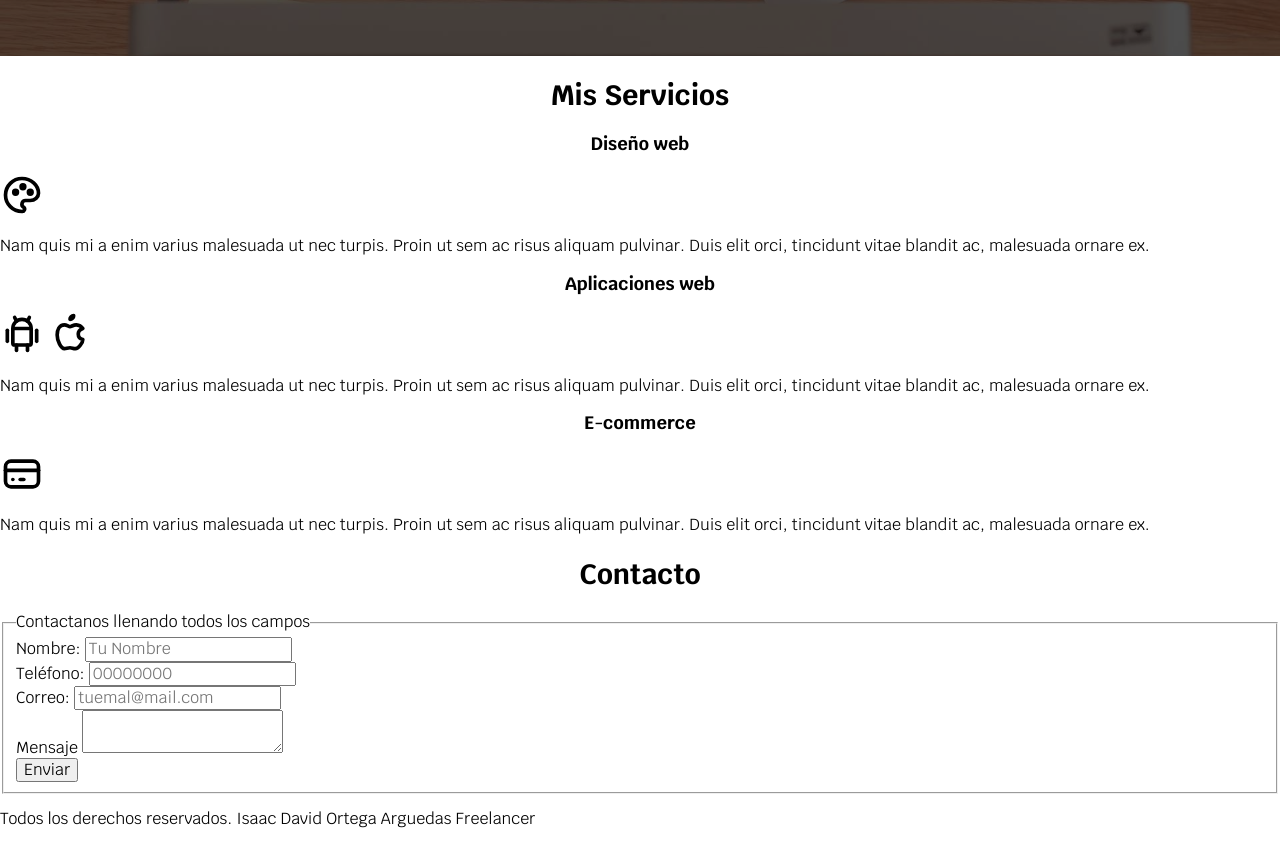
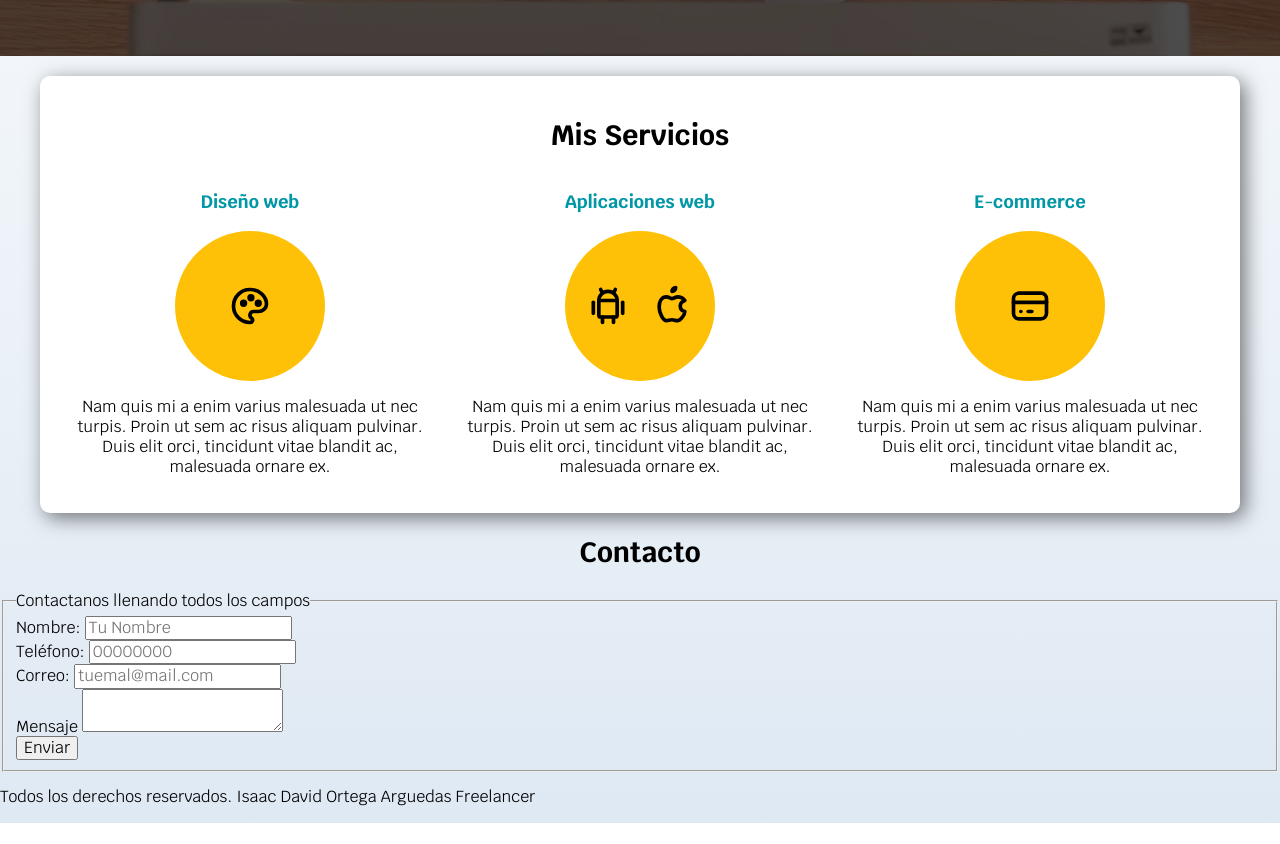
Before and after one commit to Irsacfac/Sitio-Freelancer, a plain HTML site: page freelancer_inicio/index.html in a window 1280 px wide. Shown: the part 502-1346 px from the top of the page. After the commit the page ends 1325 px from the top, so only its background shows below. Drawn offline with Linux system fonts and the light colour scheme.

Commit message:
services section finished

```diff
--- a/freelancer_inicio/css/styles.css
+++ b/freelancer_inicio/css/styles.css
@@ -4,7 +4,9 @@
     --primario: #FFC107;
     --secundario: #0097A7;
     --gris: #757575;
-}
+    --gris_claro: #DFE9F3;
+    }
+/* Globales */
 html{
     font-size: 62.5%;
     box-sizing: border-box;
@@ -15,21 +17,7 @@ html{
 body{
     font-size: 16px; /* 1 rem = 10 pixeles */
     font-family: 'Krub', sans-serif;
-}
-h1{
-    font-size: 3.8rem;
-}
-h2{
-    font-size: 2.8rem;
-}
-h3{
-    font-size: 1.8rem;
-}
-h1,h2,h3{
-    text-align: center;
-}
-.titulo span{
-    font-size: 2rem;
+    background-image: linear-gradient(to top, var(--gris_claro) 0%, var(--blanco) 100%);
 }
 
 .contenedor{
@@ -46,7 +34,7 @@ h1,h2,h3{
     text-decoration: none;
     text-transform: uppercase;
     font-weight: bold;
-    border-radius: .5rem;
+    border-radius: .5rem; /* esquinas redondeadas */
     width: 90%;
     text-align: center;
 }
@@ -55,6 +43,32 @@ h1,h2,h3{
         width: auto;
     }
 }
+
+.sombra{
+    -webkit-box-shadow: 5px 5px 20px 0px rgba(0,0,0,0.52);
+    -moz-box-shadow: 5px 5px 20px 0px rgba(0,0,0,0.52);
+    box-shadow: 5px 5px 20px 0px rgba(0,0,0,0.52);
+    background-color: var(--blanco);
+    padding: 2rem;
+    border-radius: 1rem;
+}
+/* Tipografia */
+h1{
+    font-size: 3.8rem;
+}
+h2{
+    font-size: 2.8rem;
+}
+h3{
+    font-size: 1.8rem;
+}
+h1,h2,h3{
+    text-align: center;
+}
+.titulo span{
+    font-size: 2rem;
+}
+/* Titulos */
 
 .nav-bg{
     background-color: var(--secundario);
@@ -90,6 +104,7 @@ h1,h2,h3{
     background-size: cover;
     height: 420px;
     position: relative;
+    margin-bottom: 2rem;
 }
 .contenido-hero{
     position: absolute;
@@ -108,7 +123,39 @@ h1,h2,h3{
 .contenido-hero p{
     color: var(--blanco);
 }
-.ubicacion{
+.contenido-hero .ubicacion{
     display: flex;
     align-items: flex-end;
 }
+/* Servicios */
+@media (min-width: 768px) {
+    .servicios{
+        display: grid;
+        grid-template-columns: repeat(3, 1fr); /* 1fr = una fraccion */
+        /*grid-template-columns: 1fr 1fr 1fr;
+        grid-template-columns: 33.3% 33.3% 33.3%;
+        las 3 son la misma*/
+        column-gap: 1rem; /*similar a un margin*/
+    }
+}
+.servicio{
+    display: flex;
+    flex-direction: column;
+    align-items: center;
+}
+.servicio h3{
+    color: var(--secundario);
+}
+.servicio p{
+    line-height: 2rem;
+    text-align: center;
+}
+.servicio .iconos{
+    height: 15rem;
+    width: 15rem;
+    background-color: var(--primario);
+    border-radius: 50%; /*un cuadrado con esquinas redondedas del 50% dan como resultado un circulo (visualmente hablando)*/
+    display: flex;
+    justify-content: space-evenly;
+    align-items: center;
+}
--- a/freelancer_inicio/index.html
+++ b/freelancer_inicio/index.html
@@ -41,11 +41,12 @@
         </div>
     </section>
 
-    <main>
+    <main class="contenedor sombra">
         <h2>Mis Servicios</h2>
-
-        <section>
+        <div class="servicios">
+            <section class="servicio">
                 <h3>Diseño web</h3>
+                <div class="iconos">
                     <svg xmlns="http://www.w3.org/2000/svg" class="icon icon-tabler icon-tabler-palette"
                     width="44" height="44" viewBox="0 0 24 24" stroke-width="2" stroke="currentColor"
                     fill="none" stroke-linecap="round" stroke-linejoin="round"><path stroke="none"
@@ -56,12 +57,14 @@
                         <path d="M12.5 7.5m-1 0a1 1 0 1 0 2 0a1 1 0 1 0 -2 0" />
                         <path d="M16.5 10.5m-1 0a1 1 0 1 0 2 0a1 1 0 1 0 -2 0" />
                     </svg>
+                </div>
                 <p>Nam quis mi a enim varius malesuada ut nec turpis. Proin ut sem ac risus aliquam pulvinar. Duis elit orci, tincidunt
                     vitae blandit ac, malesuada ornare ex.</p>
             </section>
 
-        <section>
+            <section class="servicio">
                 <h3>Aplicaciones web</h3>
+                <div class="iconos">
                     <svg xmlns="http://www.w3.org/2000/svg" class="icon icon-tabler icon-tabler-brand-android"
                     width="44" height="44" viewBox="0 0 24 24" stroke-width="2" stroke="currentColor"
                     fill="none" stroke-linecap="round" stroke-linejoin="round">
@@ -82,12 +85,14 @@
                         1c-.68 0 -1.9 -1 -3 -1z" />
                         <path d="M12 4a2 2 0 0 0 2 -2a2 2 0 0 0 -2 2" />
                     </svg>
+                </div>
                 <p>Nam quis mi a enim varius malesuada ut nec turpis. Proin ut sem ac risus aliquam pulvinar. Duis elit orci, tincidunt
                     vitae blandit ac, malesuada ornare ex.</p>
             </section>
 
-        <section>
+            <section class="servicio">
                 <h3>E-commerce</h3>
+                <div class="iconos">
                     <svg xmlns="http://www.w3.org/2000/svg" class="icon icon-tabler icon-tabler-credit-card"
                     width="44" height="44" viewBox="0 0 24 24" stroke-width="2" stroke="currentColor"
                     fill="none" stroke-linecap="round" stroke-linejoin="round">
@@ -97,9 +102,11 @@
                         <path d="M7 15l.01 0" />
                         <path d="M11 15l2 0" />
                     </svg>
+                </div>
                 <p>Nam quis mi a enim varius malesuada ut nec turpis. Proin ut sem ac risus aliquam pulvinar. Duis elit orci, tincidunt
                     vitae blandit ac, malesuada ornare ex.</p>
             </section>
+        </div><!--cierre .servicios-->
     </main>
 
     <section>
```
Lines whose indentation alone changed are shown as unchanged.
